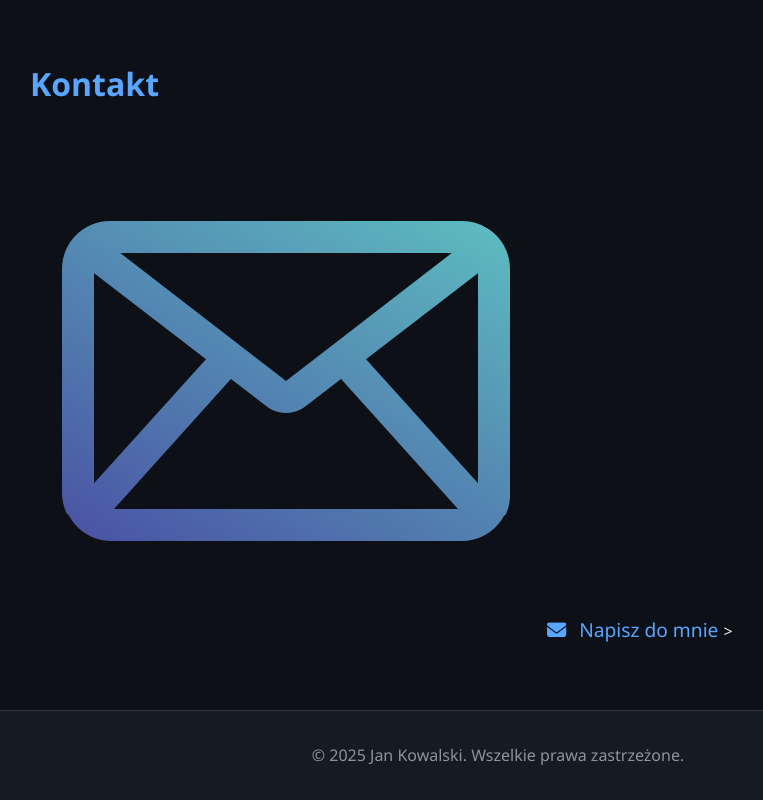
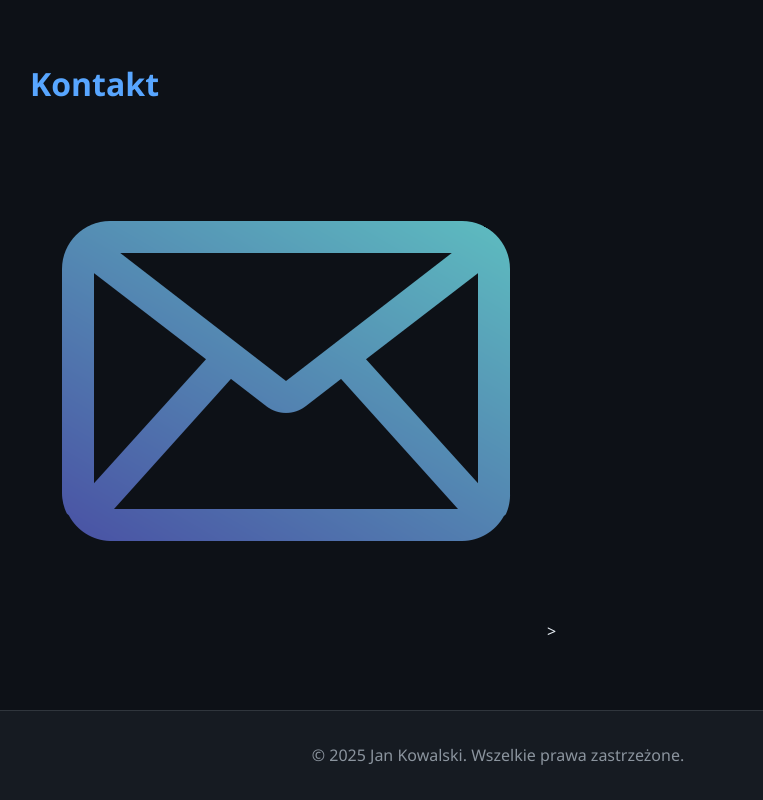
Before and after one commit to borysgebala/portfolio, a plain HTML site: page index.html in a window 1280 px wide. Shown: the part 1183-1983 px from the top of the page, without its empty margins (142-905 px from the left). Drawn offline with Linux system fonts and the light colour scheme.

Commit message:
Update index.html

```diff
--- a/index.html
+++ b/index.html
@@ -69,7 +69,6 @@
     <p>
       <a href="mailto:jan.kowalski@example.com" class="icon-link">
         <img src="16115347.png" alt="mail">
-        <i class="fas fa-envelope"></i> Napisz do mnie
       </a>>
 
     </p>
```
